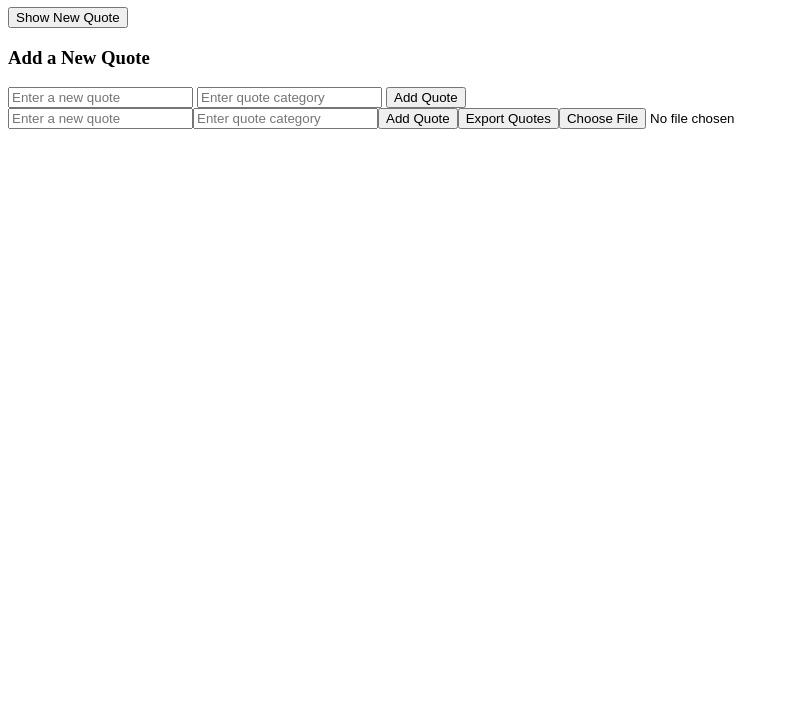
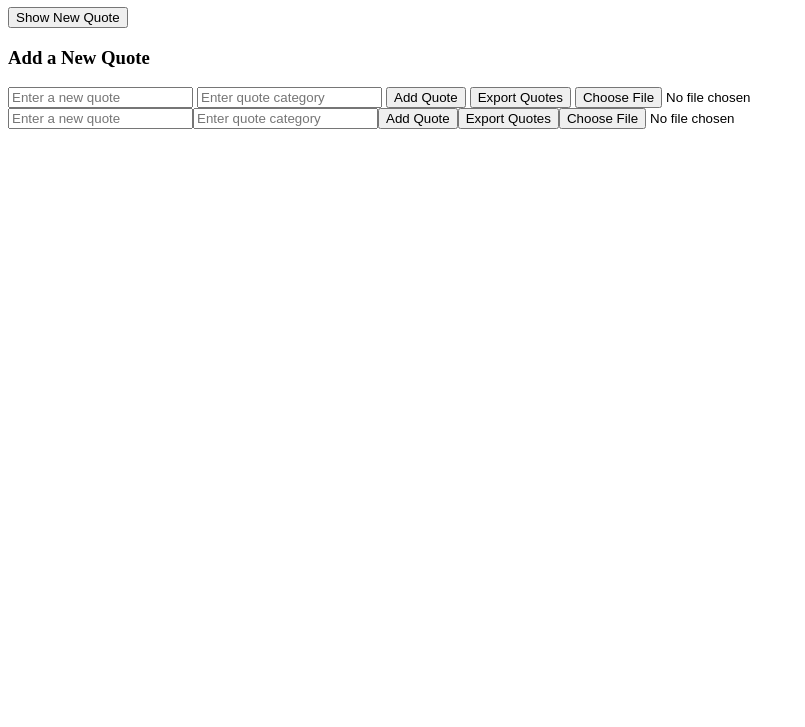
Before and after one commit to BisharAH/alx_fe_javascript, a plain HTML site: page dom-manipulation/index.html in a window 1280 px wide. Shown: the part 73-800 px from the top of the page, without its empty margins (0-805 px from the left). Drawn offline with Linux system fonts and the light colour scheme.

Commit message:
Update index.html

```diff
--- a/dom-manipulation/index.html
+++ b/dom-manipulation/index.html
@@ -16,6 +16,9 @@
   <input id="newQuoteCategory" type="text" placeholder="Enter quote category">
   <button onclick="addQuote()">Add Quote</button>
 
+<button id="exportBtn">Export Quotes</button>
+<input type="file" id="importFile" accept=".json" onchange="importFromJsonFile(event)">
+
   <script src="script.js"></script>
 </body>
 </html>
```
